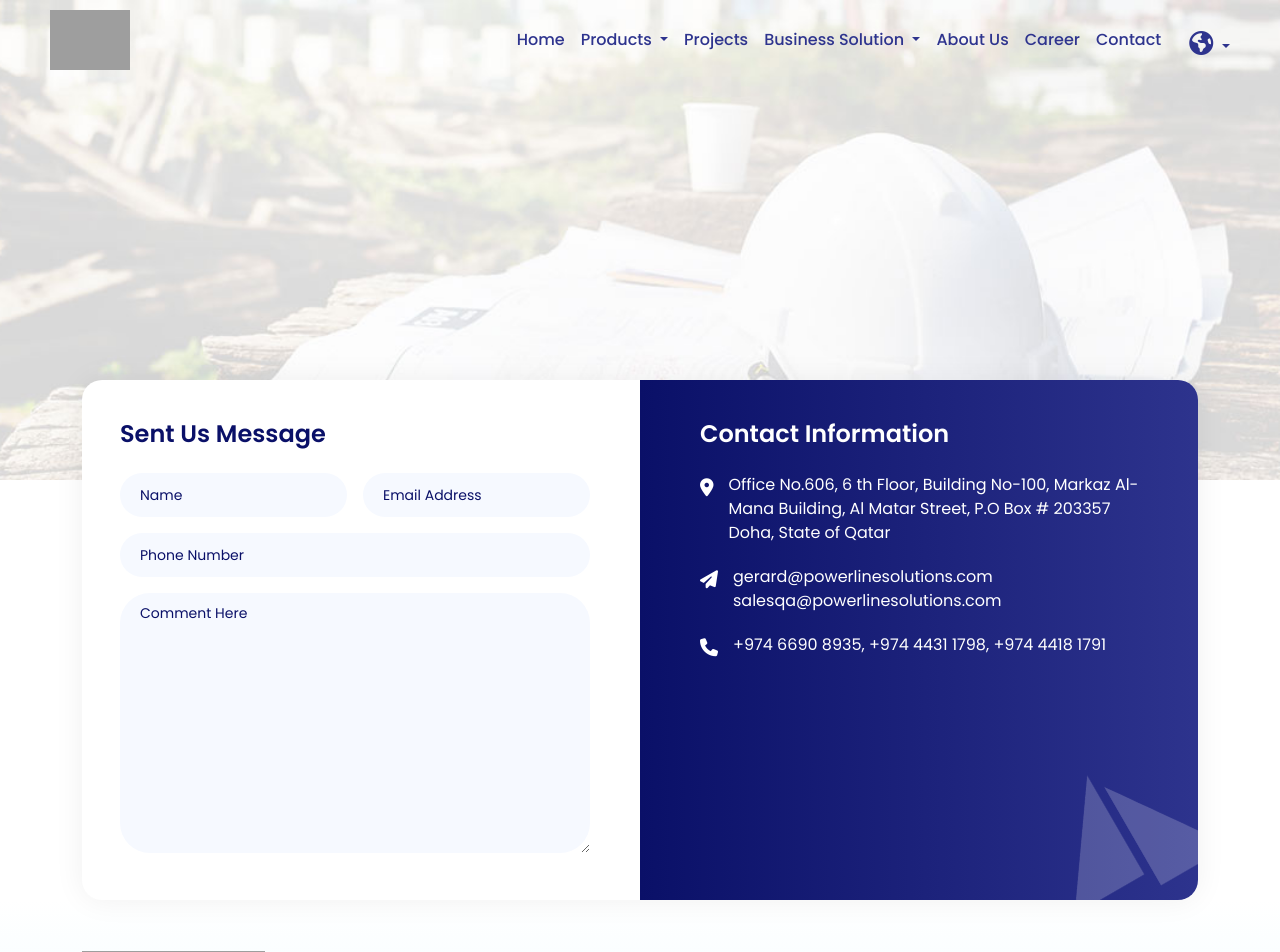
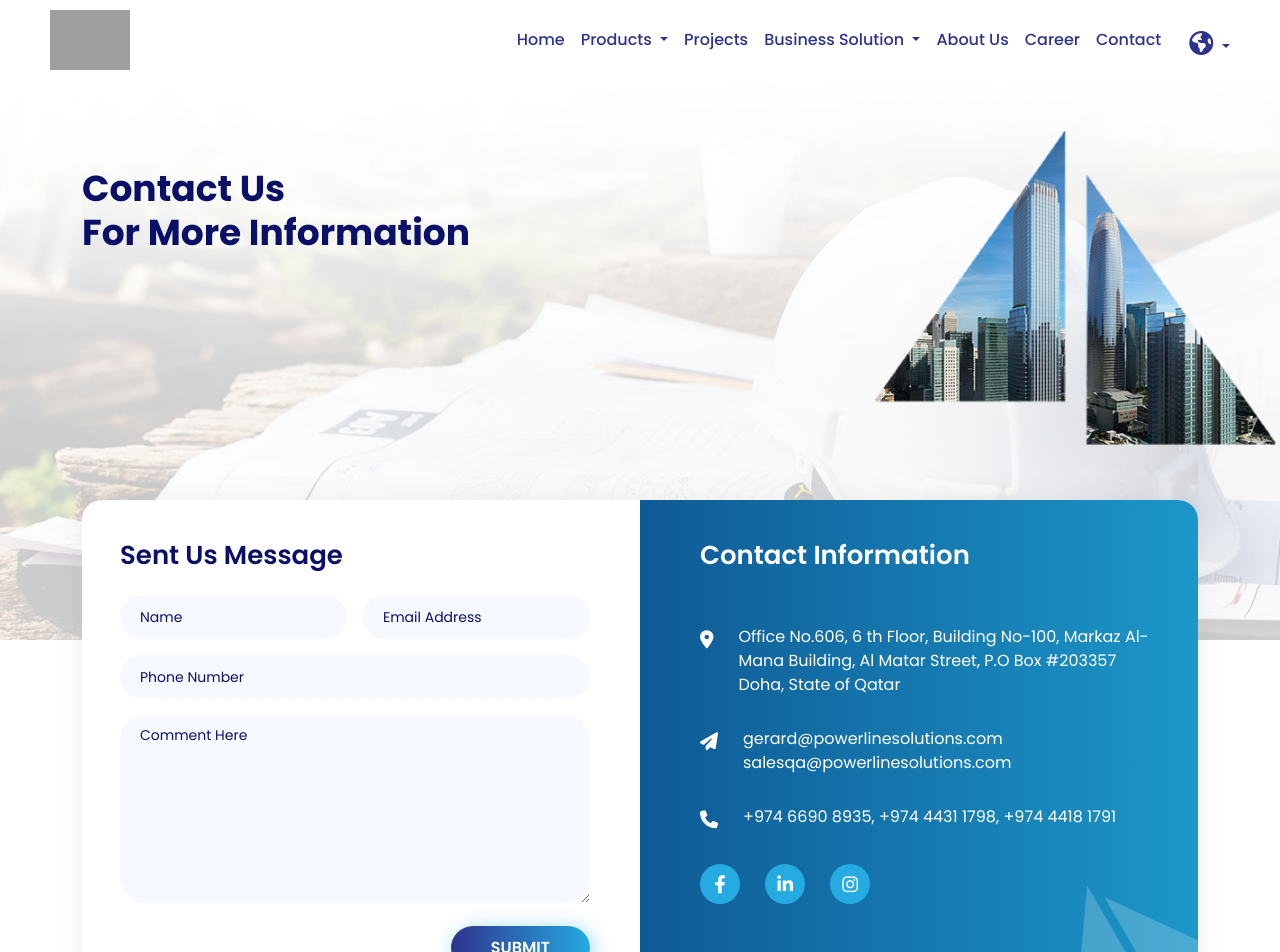
Before and after one commit to minhajm12/Powerline-Solution, a PHP site: page /contact.php in a window 1280 px wide. Shown: the top 952 px of the page. Run offline with PHP 8.4, Linux system fonts and the light colour scheme; grey boxes are pictures that could not be loaded.

Commit message:
career-page

```diff
--- a/assets/css/home.css
+++ b/assets/css/home.css
@@ -74,7 +74,7 @@ p
     padding:10px 3%;
     display: flex;
     justify-content: space-between;
-    background: transparent;
+    background: #fff;
     /* box-shadow: 0 0 30px #00000010; */
     transition: .3s ease;
 }
@@ -1379,13 +1379,19 @@ p
 
 
 
+
+
 /* CONTACT PAGE STYLE */
 #contact-page-section
 {
     background: url('../img/banner/contact-banner.jpg');
     background-size: cover;
-    height: 60vh;
+    height: 80vh;
     background-position: center center;
+}
+#contact-page-section .main-head
+{
+    padding-top:15%;
 }
 
 
@@ -1393,17 +1399,18 @@ p
 {
     /* padding:30px; */
     position: relative;
+    margin-bottom:60px;
 }
 #contactus h4
 {
     font-weight: 600;
-    margin-bottom:10px;
+    font-size: 26px;
 }
 #contactus .contact-div
 {
     border-radius: 20px;
     overflow: hidden;
-    margin-top:-100px;
+    margin-top:-140px;
     background: #fff;
     box-shadow: 0 0 30px #00000010;
 }
@@ -1418,7 +1425,7 @@ p
     border: none;
     background:#f6f9ff;
     padding:10px 20px;
-    border-radius: 30px;
+    border-radius: 25px;
 }
 #contactus .contact-div .left input::placeholder, #contactus .contact-div .left textarea::placeholder
 {
@@ -1428,8 +1435,7 @@ p
 #contactus .contact-div .right
 {
     padding: 40px 60px;
-    background: linear-gradient(90deg, var(--textcolor
-    ),var(--logo1));
+    background:linear-gradient(-90deg, #1c98ca,#0f5a95);
     position: relative;
 }
 #contactus .contact-div .right .logo-white
@@ -1445,10 +1451,18 @@ p
 {
     color:#fff;
 }
+#contactus .contact-div .right .cont-details
+{
+    display: flex;
+    flex-direction: column;
+    justify-content: start;
+    height: 100%;
+    gap:30px;
+}
 #contactus .contact-div .right .cont-details div
 {
     display: flex;
-    gap:15px;
+    gap:25px;
 }
 #contactus .contact-div .right .cont-details i
 {
@@ -1457,5 +1471,230 @@ p
 }
 #contactus .contact-div .right .cont-details .address, #contactus .contact-div .right .cont-details .phone
 {
-    margin-top:20px;
-}
+    /* margin-top:20px; */
+}
+#contactus .contact-div .left .cnt-button
+{
+    display: flex;
+    justify-content: end;
+}
+#contactus .contact-div .left .cnt-button .cntc-btn
+{
+    outline: none;
+    border: none;
+    background: linear-gradient(90deg, var(--logo1
+    ),var(--logo2));
+    padding:10px 40px;
+    width: fit-content;
+    color:#fff;
+    font-weight: 600;
+    border-radius: 30px;
+    box-shadow: 3px 3px 20px #25aae175;
+    background-size: 100% auto;
+    transition: .3s ease;
+}
+#contactus .contact-div .left .cnt-button .cntc-btn:hover
+{
+    background-size: 200% auto;
+}
+#contactus .contact-div .right .cont-details .social-media a
+{
+    text-decoration: none;
+}
+#contactus .contact-div .right .cont-details .social-media i
+{
+    padding:15px;
+    background: var(--logo2);
+    border-radius: 50px;
+    display: flex;
+    justify-content: center;
+    align-items: center;
+    width: 40px;
+    height: 40px;
+    transition: .3s ease;
+}
+#contactus .contact-div .right .cont-details .social-media i:hover
+{
+    background: var(--textcolor);
+}
+
+
+
+#map
+{
+    margin-bottom:60px;
+}
+#map iframe
+{
+    width: 100%;
+    border-radius: 20px;
+}
+
+@media only screen and (max-width: 992px)
+{
+    #contact-page-section .main-head
+    {
+        padding-top: 25%;
+        font-size: 32px;
+    }
+    #contact-page-section
+    {
+        height: 43vh;
+        background-position: -400px center;
+    }
+    #contactus .contact-div .right
+    {
+        padding:60px;
+    }
+    #contactus .contact-div .left .cnt-button
+    {
+        justify-content: center;
+    }
+    #contactus .contact-div .left .cnt-button .cntc-btn
+    {
+        width: 40%;
+    }
+    #contactus .contact-div
+    {
+        margin-top:-100px;
+    }
+}
+
+
+@media only screen and (max-width: 768px)
+{
+    #contact-page-section
+    {
+        height: 45vh;
+        background-position:center left;
+    }
+    #contact-page-section .container
+    {
+        padding:0 20px;
+    }
+    #contact-page-section .main-head
+    {
+        padding-top: 40%;
+    }
+
+    #contactus .container
+    {
+        padding:0 20px;
+    }
+    #contactus .contact-div .left .cnt-button .cntc-btn
+    {
+        width: 100%;
+    }
+    #contactus .contact-div .right .cont-details div
+    {
+        gap:10px;
+    }
+
+    #map .container
+    {
+        padding:0 20px;
+    }
+
+}
+
+
+
+
+
+
+
+
+
+
+
+
+
+
+
+
+
+/* CAREER PAGE BANNER */
+#career-page-banner
+{
+    height: 70vh;
+    background: url('../img/banner/career-page-banner.jpg');
+    background-size:cover;
+    background-position: center center;
+}
+#career-page-banner .left
+{
+    padding-top: 20%;
+}
+
+#careerpara-1
+{
+
+}
+#careerpara-1 .left, #careerpara-1 .right
+{
+    padding:60px 20px;
+}
+#careerpara-1 .left img
+{
+    border-radius: 20px;
+}
+#careerpara-1 .right .main-head
+{
+    font-size: 30px;
+}
+#careerpara-1 .right
+{
+    display: flex;
+    flex-direction: column;
+    justify-content: center;
+}
+
+#applysection
+{
+    padding:0 0 4% 0;
+}
+#applysection .formsection
+{
+    padding:40px;
+    box-shadow: 0 0 20px #00000020;
+    border-radius: 20px;
+}
+#applysection input
+{
+    width: 100%;
+    padding:10px 20px;
+    border: 1px solid #c6c6c6;
+    border-radius: 30px;
+}
+#applysection input::placeholder
+{
+    font-size: 14px;
+}
+#applysection input:focus-visible
+{
+    border: none !important;
+    outline: 1px solid var(--logo2);
+}
+#applysection .formsection .career-btn-div
+{
+    display: flex;
+    justify-content: center;
+}
+#applysection .formsection .career-btn
+{
+    outline: none;
+    border: none;
+    width:40%;
+    padding:10px 20px;
+    border-radius: 30px;
+    background:var(--logo2);
+    background-size: 100% auto;
+    color: #fff;
+    font-weight: 600;
+    box-shadow: 2px 2px 20px #25aae175;
+    transition: .3s ease;
+}
+#applysection .formsection .career-btn:hover
+{
+    background:var(--textcolor);
+}
--- a/contact.php
+++ b/contact.php
@@ -29,7 +29,7 @@
 
     <section id="contact-page-section">
         <div class="container">
-
+            <h1 class="main-head">Contact Us<br>For More Information</h1>
         </div>
     </section>
 
@@ -40,31 +40,34 @@
             <div class="contact-div">
 
                 <div class="row">
-                    <div class="col-6 left">
-                        <h4 class="mb-lg-4">Sent Us Message</h4>
+                    <div class="col-lg-6 col-12 left">
+                        <h4 class="mb-lg-4 mb-md-4 mb-4">Sent Us Message</h4>
                         <form>
                             <div class="row g-3">
-                                <div class="col-6">
+                                <div class="col-lg-6 col-md-6 col-12">
                                     <input name="" id="" type="text" placeholder="Name">
                                 </div>
-                                <div class="col-6">
+                                <div class="col-lg-6 col-md-6 col-12">
                                     <input name="" id="" type="mail" placeholder="Email Address">
                                 </div>
                                 <div class="col-12">
                                     <input name="" id="" type="phone" placeholder="Phone Number">
                                 </div>
                                 <div class="col-12">
-                                    <textarea name="" id="" rows="10" placeholder="Comment Here"></textarea>
+                                    <textarea name="" id="" rows="7" placeholder="Comment Here"></textarea>
+                                </div>
+                                <div class="cnt-button">
+                                    <button class="cntc-btn">SUBMIT</button>
                                 </div>
                             </div>
                         </form>
                     </div>
-                    <div class="col-6 right">
+                    <div class="col-lg-6 col-12 right">
                         <div class="cont-details">
-                            <h4 class="mb-lg-4">Contact Information</h4>
+                            <h4 class="mb-lg-4 mb-md-4 mb-0">Contact Information</h4>
                             <div class="location">
                                 <i class="fa-solid fa-location-dot"></i>
-                                <p>Office No.606, 6 th Floor, Building No-100, Markaz Al-Mana Building, Al Matar Street, P.O Box # 203357 Doha, State of Qatar</p>
+                                <p>Office No.606, 6 th Floor, Building No-100, Markaz Al-Mana Building, Al Matar Street, P.O Box #203357 <br>Doha, State of Qatar</p>
                             </div>
                             <div class="address">
                                 <i class="fa-solid fa-paper-plane"></i>
@@ -75,6 +78,17 @@
                                 <i class="fa-solid fa-phone"></i>
                                 <p>+974 6690 8935, +974 4431 1798, +974 4418 1791</p>
                             </div>
+                            <div class="social-media">
+                                <a href="">
+                                    <i class="fa-brands fa-facebook-f"></i>
+                                </a>
+                                <a href="">
+                                    <i class="fa-brands fa-linkedin-in"></i>
+                                </a>
+                                <a href="">
+                                    <i class="fa-brands fa-instagram"></i>
+                                </a>
+                            </div>
                             <img src="assets/img/logo-white.png" alt="" class="logo-white">
                         </div>
                     </div>
@@ -82,6 +96,12 @@
             </div>
         </div>
     </div>
+
+    <section id="map">
+        <div class="container">
+            <iframe src="https://www.google.com/maps/embed?pb=!1m18!1m12!1m3!1d18052.360689001915!2d51.53460614827588!3d25.270653453488794!2m3!1f0!2f0!3f0!3m2!1i1024!2i768!4f13.1!3m3!1m2!1s0x3e45c55ccbaa51a1%3A0x87b2a7b829171c1a!2sPOWERLINE%20SOLUTIONS%20WLL!5e0!3m2!1sen!2sin!4v1682673521705!5m2!1sen!2sin" width="600" height="450" style="border:0;" allowfullscreen="" loading="lazy" referrerpolicy="no-referrer-when-downgrade"></iframe>
+        </div>
+    </section>
 
     <!-- FOOTER SECTION -->
     <?php include 'inc/footer.php'; ?>
--- a/home.php
+++ b/home.php
@@ -82,7 +82,7 @@
                         </div>
                     </div>
                     <div class="service-cards">
-                        <img src="assets/img/banner/industrial-image.jpg" alt="">
+                        <img src="assets/img/service-img/interior.jpg" alt="">
                         <div class="card-details">
                             <h2>Interior Projects</h2>
                             <p>Turnkey Interior fitout and Electromechanical Service Provider.</p>
--- a/inc/header.php
+++ b/inc/header.php
@@ -267,7 +267,7 @@
                     </li>
 
                     <li class="nav-item">
-                        <a class="nav-link" href="#">Career</a>
+                        <a class="nav-link" href="/powerline-solution/career.php">Career</a>
                     </li>
                     <li class="nav-item">
                         <a class="nav-link" href="/powerline-solution/contact.php">Contact</a>
```
Also changed, not shown: career.php (+120 -0 lines), assets/img/14269f1566dd481bc0ab742e5ff3f340.jpg (added), assets/img/Depositphotos_170349218_xl-2015-scaled.jpg (added), assets/img/Professional-engineer-architect-worker-with-protective-helmet-and-blueprints-paper-at-house-building-construction-site-e1660075716665.jpeg (added), assets/img/a40664a2-740c-472a-a63a-e9d7ef55fb70-1536x1024.jpg (added), assets/img/banner/career-page-banner.jpg (added), assets/img/banner/contact-banner.jpg, assets/img/career/career-img-1.jpg (added), assets/img/career/career-img-2.jpg (added), assets/img/learning-a-trade.jpeg (added), assets/img/suppliers-hero-1960x1307.jpg (added).
